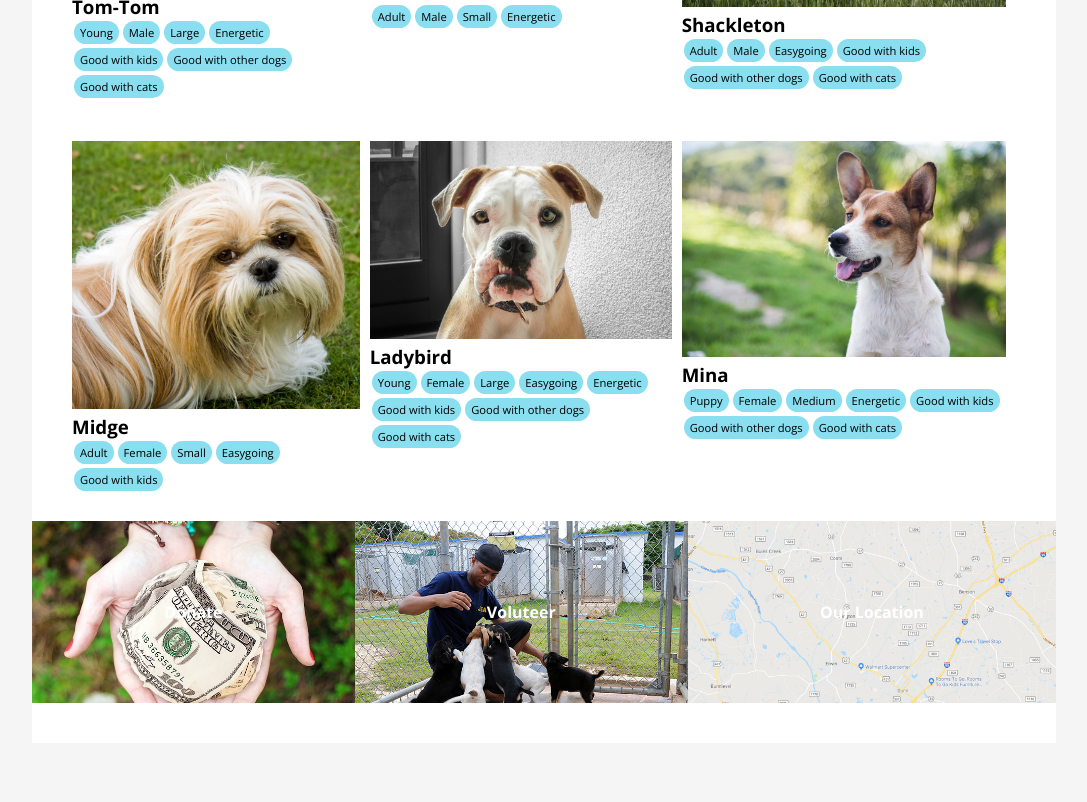
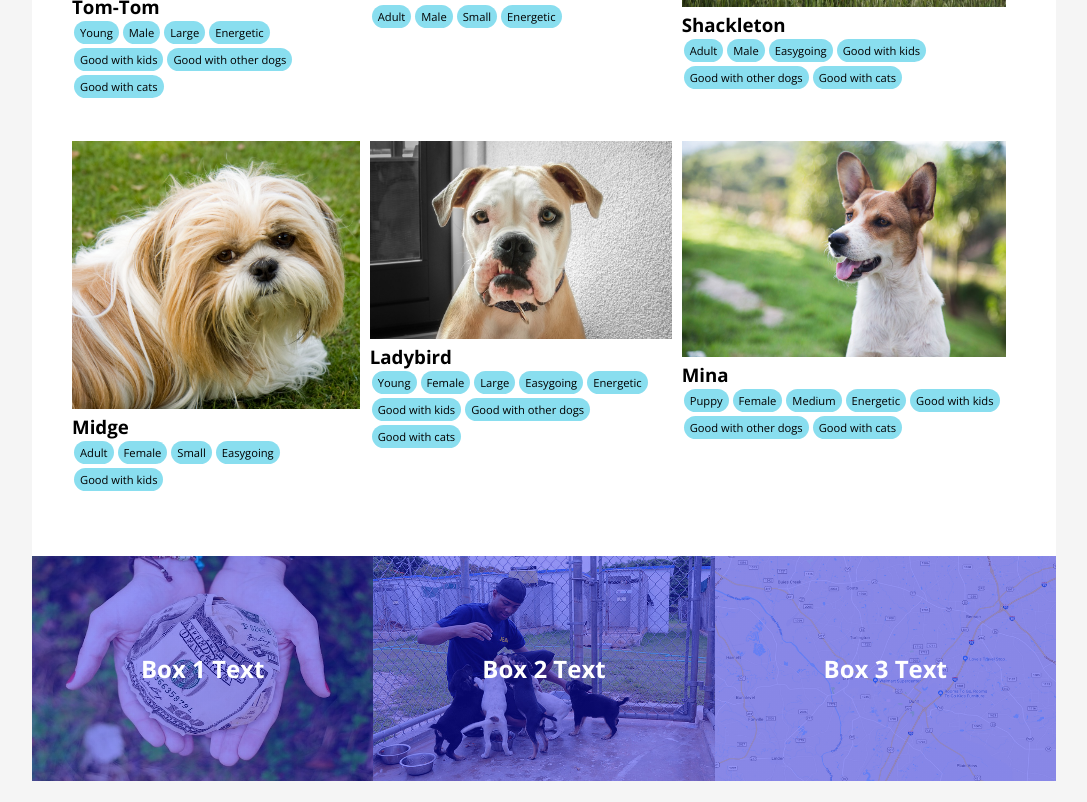
Before and after one commit to Momentum-Team-11/dog-adoption-ryanurbanski, a plain HTML site: page index.html in a window 1280 px wide. Shown: the part 804-1606 px from the top of the page, without its empty margins (96-1183 px from the left). Before the commit the page ends 1547 px from the top, so only its background shows below. Drawn offline with nearby package versions, Linux system fonts and the light colour scheme.

Commit message:
Finished

```diff
--- a/index.html
+++ b/index.html
@@ -136,20 +136,17 @@
 
         </div> <!-- end of section 2 -->
 
-        <div class="flex-footer-container">
-            <div class="flex-footbox-1">
-                <h4>Donate</h4>
+        <div class="bottom-flexbox">
+            <div class="box1">
+                <h4>Box 1 Text</h4>
             </div>
-            <div class="flex-footbox-2">
-                <h4>Voluteer</h4>
+            <div class="box2">
+                <h4>Box 2 Text</h4>
             </div>
-            <div class="flex-footbox-3">
-                <h4>Our Location</h4>
+            <div class="box3">
+                <h4>Box 3 Text</h4>
             </div>
         </div>
-
-
-        <!--Going to resize bottom images to 640x457px  -->
 
     </div> <!-- end of content-container-->
 </body>
--- a/style.css
+++ b/style.css
@@ -92,7 +92,8 @@ li {
     grid-gap: 1%;
     padding-left: 40px;
     padding-right: 50px;
-    padding-bottom: 20px;
+    padding-bottom: 40px;
+    margin-bottom: 15px;
 }
 
 .grid-item {
@@ -107,60 +108,60 @@ li {
 
 h4 {
     color: white;
+    font-family: "Open Sans";
+    font-size: 1.5em;
+    font-stretch: extra-condensed;
 }
 
-.flex-footer-container {
-    display:flex;
-    flex: 1 1 auto;
-    max-width: 100%;
-    justify-content: center;
-    height:100%;
-    padding-bottom: 40px;
+
+.bottom-flexbox {
+    flex-direction: row;
+    display: flex;
+    height: auto;
+    margin-bottom: 2%;
 }
 
-.transparent-layer {
-    background-color: rgba(50, 50, 200, .5);
+.box1 {
+    background-color: #A6A9F0;
+    flex: 1 1 auto;
+    text-align: center;
+    line-height: 225px;
+    max-width: 100%;
+    background:
+        linear-gradient(
+            rgba(16, 16, 231, 0.45),
+            rgba(16, 16, 231, 0.45)
+        ),
+        url(./starter_files/images/donate.jpg);
+    background-size: 100% 100%;
 }
 
-.flex-footbox-1 {
-    /* background-color: yellow; */
-    background-image: url("./starter_files/images/donate.jpg");
-    background-size: cover;
-    display:flex;
+.box2 {
+    background-color: #A6A9F0;
     flex: 1 1 auto;
+    text-align: center;
+    line-height: 225px;
     max-width: 100%;
-    height: auto;
-    justify-content: center;
-    height:100%;
-    padding: 5em;
-    overflow: hidden;
+    background:
+        linear-gradient(
+            rgba(16, 16, 231, 0.45),
+            rgba(16, 16, 231, 0.45)
+        ),
+        url(./starter_files/images/volunteer.jpg);
+    background-size: 100% 100%;
 }
 
-.flex-footbox-2 {
-    /* background-color: lightcoral; */
-    background-image: url("./starter_files/images/volunteer.jpg");
-    background-size: cover;
-    display:flex;
+.box3 {
+    background-color: #A6A9F0;
     flex: 1 1 auto;
+    text-align: center;
+    line-height: 225px;
     max-width: 100%;
-    height: auto;
-    justify-content: center;
-    height:100%;
-    padding: 5em;
-    overflow: hidden;
+    background:
+        linear-gradient(
+            rgba(16, 16, 231, 0.45),
+            rgba(16, 16, 231, 0.45)
+        ),
+        url(./starter_files/images/location.png);
+    background-size: 100% 100%;
 }
-
-.flex-footbox-3 {
-    /* background-color: lightseagreen; */
-    background-image: url("./starter_files/images/location.png");
-    background-size: cover;
-    background: linear-gradient(rgba(50 50 200 .5),rgba(50, 50, 200, .5));
-    display:flex;
-    flex: 1 1 auto;
-    max-width: 100%;
-    height:auto;
-    justify-content: center;
-    height:100%;
-    padding: 5em;
-    overflow: hidden;
-}
```
Also changed, not shown: playground/htmlPractice.html (renamed from htmlPractice.html), playground/stylePractice.css (renamed from stylePractice.css).
